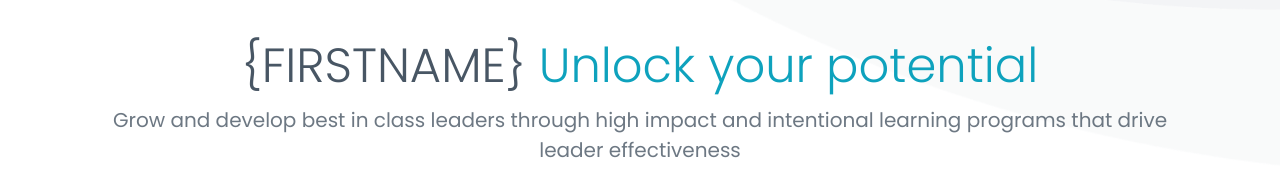
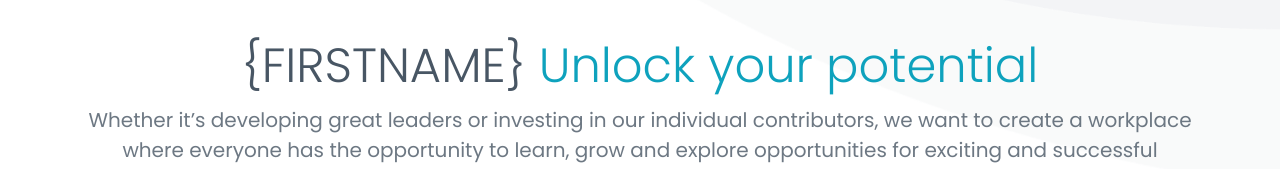
Before and after one commit to negaduck84/AltLeaderAcademy, a plain HTML site: page index.html in a window 1280 px wide. Shown: the part 572-741 px from the top of the page. Drawn offline with nearby package versions, Linux system fonts and the light colour scheme.

Commit message:
New Direction

```diff
--- a/index.html
+++ b/index.html
@@ -129,7 +129,7 @@
     <div class="container d-flex flex-column justify-content-center align-items-center text-center position-relative" data-aos="zoom-out">
       <img src="./assets/img/blog/leaderacad_logolockupartboard 1.png" class="img-fluid animated">
       <h2>{FIRSTNAME} <span>Unlock your potential</span></h2>
-      <p>Grow and develop best in class leaders through high impact and intentional learning programs that drive leader effectiveness</p>
+      <p>Whether it’s developing great leaders or investing in our individual contributors, we want to create a workplace where everyone has the opportunity to learn, grow and explore opportunities for exciting and successful careers with Alaska and Horizon --- and ultimately operate at their full potential.</p>
       <div class="d-flex">
         <a href="#about" class="btn-get-started scrollto">New Leader Get Started</a>
         <a href="https://www.youtube.com/watch?v=LXb3EKWsInQ" class="glightbox btn-watch-video d-flex align-items-center"><i class="bi bi-play-circle"></i><span>Watch Video</span></a>
```
Also changed, not shown: 1 other file.
